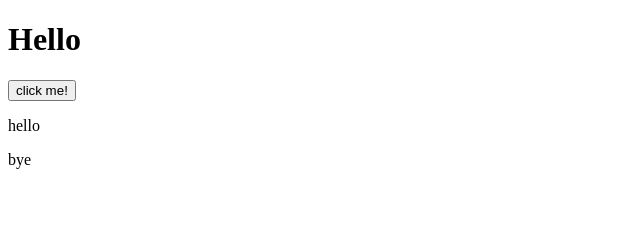
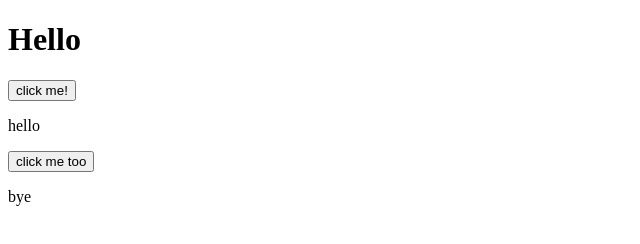
Before and after one commit to lazyninja4ever/newProject, a plain HTML site: page index.html in a window 1280 px wide. Shown: the whole page, without its empty margins (0-640 px from the left). Drawn offline with Linux system fonts and the light colour scheme.

Commit message:
solved conflict

```diff
--- a/index.html
+++ b/index.html
@@ -8,6 +8,7 @@
 	<h1>Hello</h1>
 	<button>click me!</button>
 	<p>hello</p>
+	<button>click me too</button>
 	<p>bye</p>
 </body>
 </html>
```
